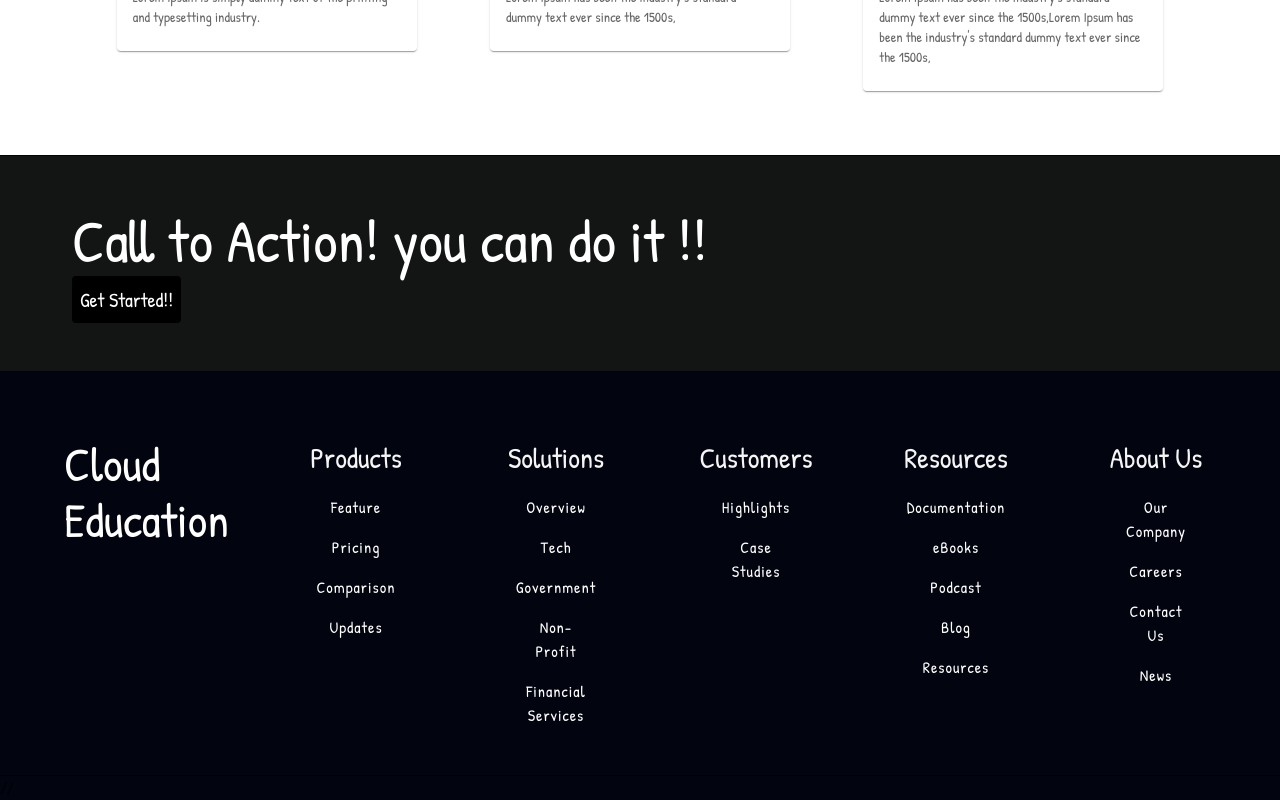
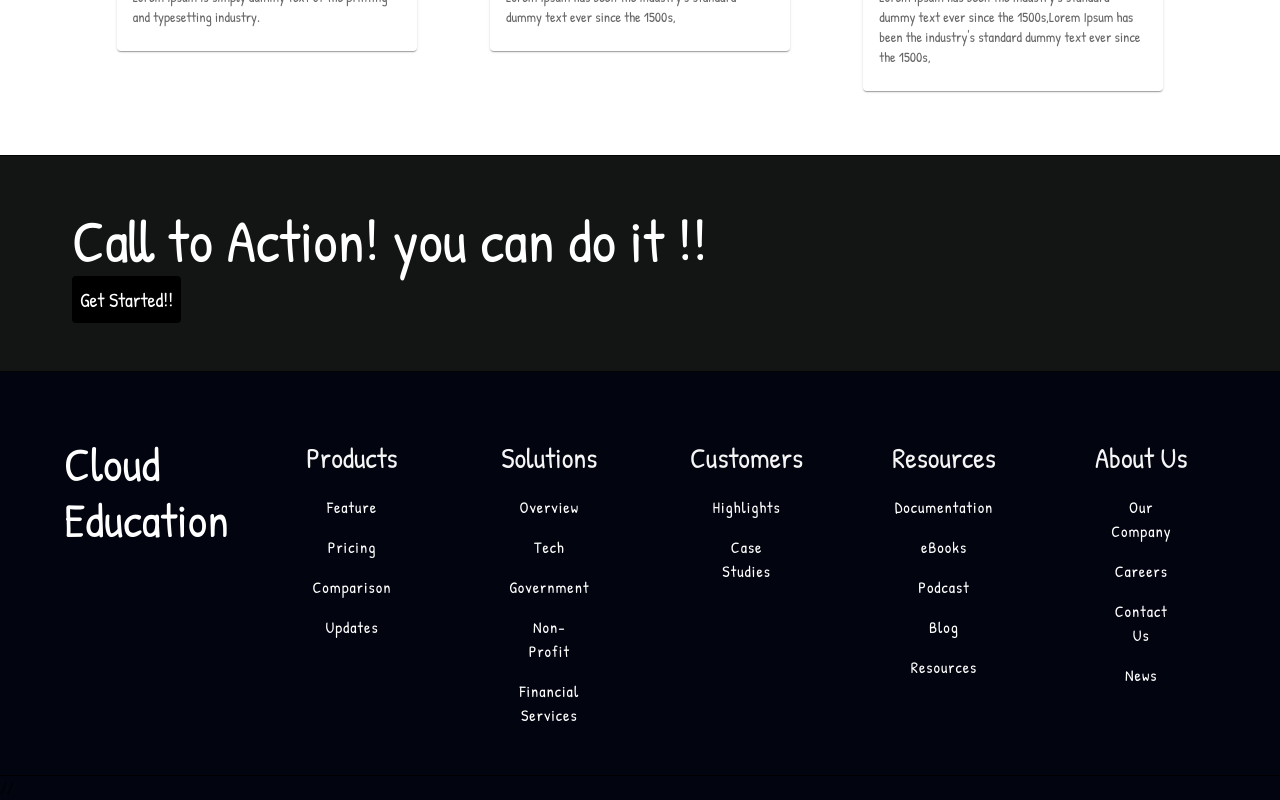
Before and after one commit to wagihmohamed/Cloud-Education, a React (Create React App) app: page /landing-page in a window 1280 px wide. Shown: the part 2092-2892 px from the top of the page. Built offline with nearby package versions, Linux system fonts and the light colour scheme; what country-state-city would draw is missing.

Commit message:
fix container

```diff
--- a/src/components/Footer/index.tsx
+++ b/src/components/Footer/index.tsx
@@ -7,12 +7,13 @@ const footerHeading = {
 };
 export const Footer = () => {
     return (
-        <Box sx={{ backgroundColor: "#02040f" }}>
+        <Box sx={{ backgroundColor: "#02040f" } } >
         <Grid
             bgcolor={"#02040f"}
             color="whitesmoke"
+            width={'auto'}
+            maxWidth={"xl"}
             container
-                maxWidth={"xl"}
             margin="auto"
             spacing={2}
             sx={{ padding: "3rem", borderBottom: "1px solid black" }}>
@@ -65,7 +66,7 @@ export const Footer = () => {
                 </Stack>
             </Grid>
         </Grid>
-            //{" "}
-        </Box>
+
+        // </Box>
     );
 };
--- a/src/screens/LandingPage/index.tsx
+++ b/src/screens/LandingPage/index.tsx
@@ -12,7 +12,6 @@ import {
     landingpageimage3,
     landingimageCaseStudy,
 } from "assets";
-
 import { CaseStudyStatments } from "mockup/caseStudyStatments";
 
 export const LandingPage = () => {
```
Lines whose indentation alone changed are shown as unchanged.
